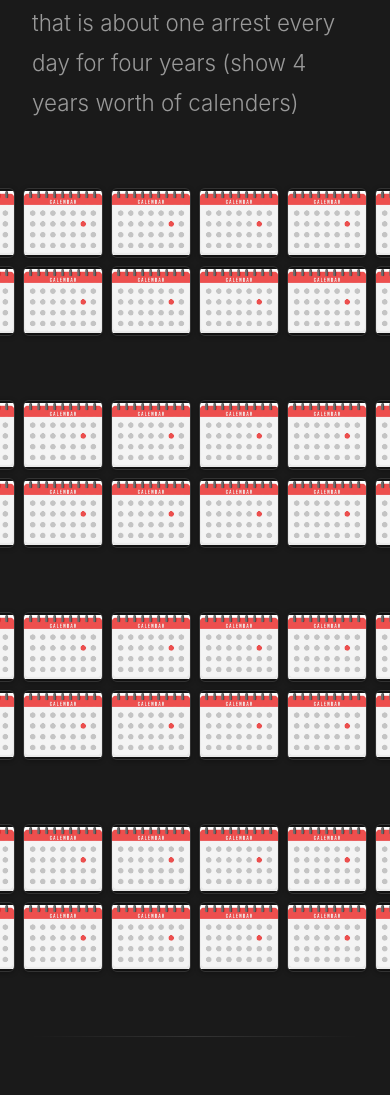
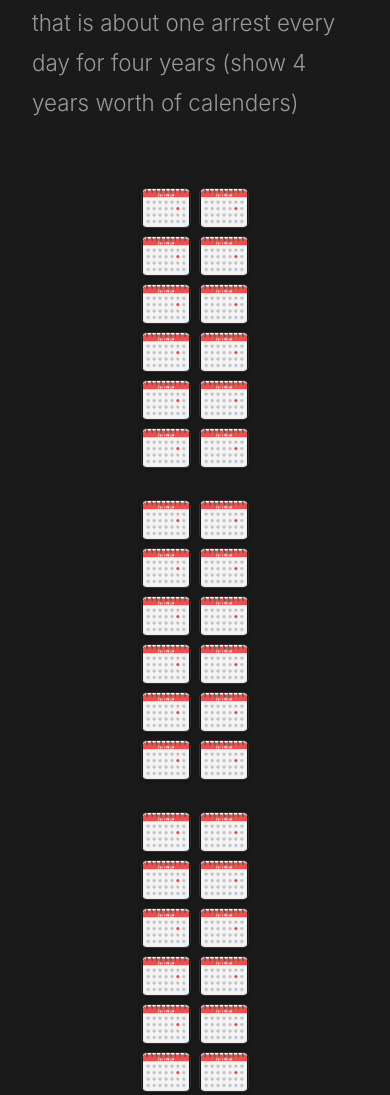
Before and after one commit to shreyakumar-nd/humantraffickingdataproject, a plain HTML site: page index.html in a window 390 px wide. Shown: the part 5685-6780 px from the top of the page. Drawn offline with Linux system fonts and the light colour scheme.

Commit message:
Update styles.css

```diff
--- a/css/styles.css
+++ b/css/styles.css
@@ -78,15 +78,28 @@ p {
 }
 
 /* CALENDAR VISUAL */
+/* CALENDAR VISUAL */
+.calendar-visual {
+    display: flex;
+    flex-direction: column;
+    align-items: center;
+    gap: 2rem;
+    width: 100%;       /* allow full width */
+    max-width: 1200px; /* wider container for 6 columns */
+    margin: 4rem auto;
+}
+
 .months {
     display: grid;
     grid-template-columns: repeat(6, 1fr); /* 6 columns */
-    gap: 0.5rem; /* smaller gap between months */
+    gap: 0.5rem;
+    width: 100%;
+    justify-items: center;
 }
 
 .month {
-    width: 80px;   /* smaller width */
-    height: 70px;  /* smaller height */
+    width: 70px;   /* smaller width */
+    height: 60px;  /* smaller height */
     border: 1px solid #333;
     border-radius: 6px;
     background-color: #111;
@@ -107,12 +120,25 @@ p {
     transform: scale(1);
 }
 
-.calendar-visual {
-    display: flex;
-    flex-direction: column;
-    align-items: center;
-    gap: 4rem;
-    margin-top: 4rem;
+/* Responsive for smaller screens */
+@media (max-width: 900px) {
+    .months {
+        grid-template-columns: repeat(4, 1fr);
+    }
+    .month {
+        width: 60px;
+        height: 50px;
+    }
+}
+
+@media (max-width: 600px) {
+    .months {
+        grid-template-columns: repeat(2, 1fr);
+    }
+    .month {
+        width: 50px;
+        height: 40px;
+    }
 }
 
 
```
